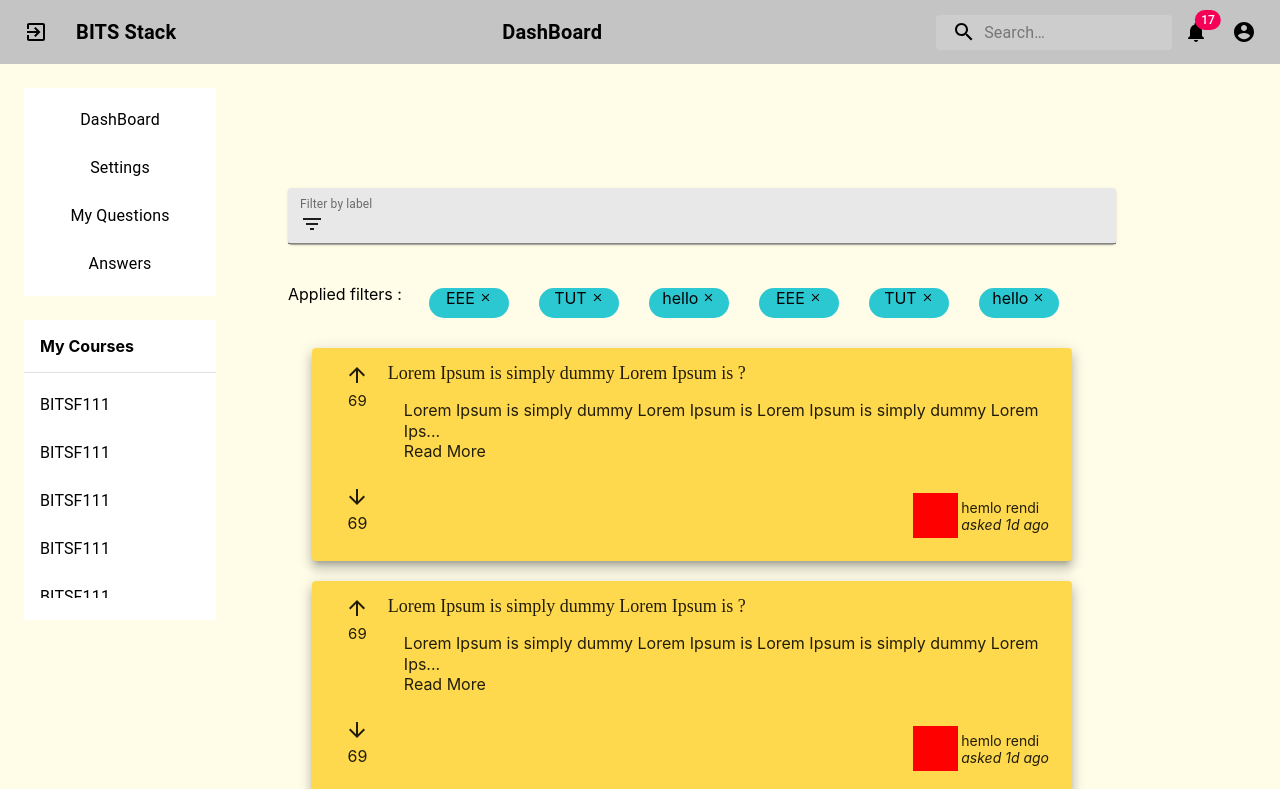
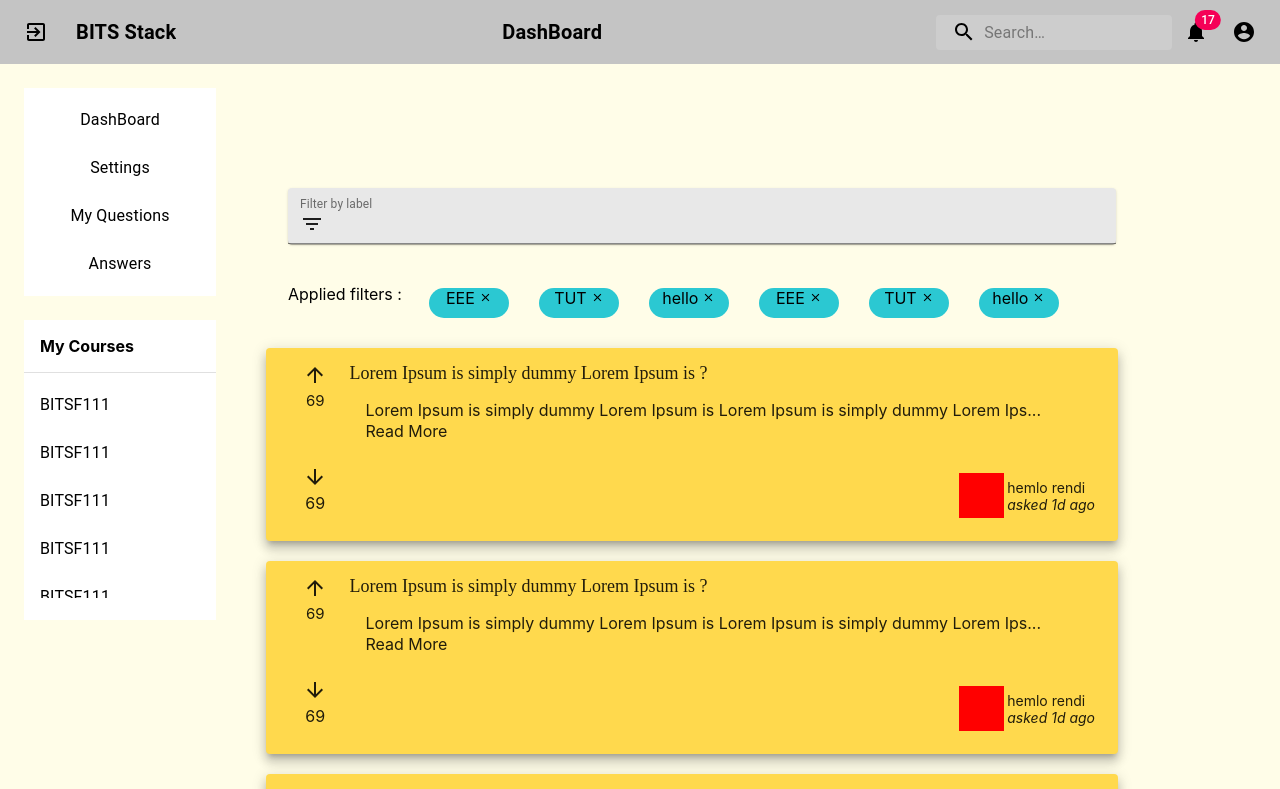
Before and after one commit to Devsoc-BPGC/BITS-STACK, a React (Create React App) app: page /filter in a window 1280 px wide. Shown: the top 789 px of the page. Built offline with nearby package versions, Linux system fonts and the light colour scheme.

Commit message:
minor width tweak

```diff
--- a/src/pages/filterPage/styles.js
+++ b/src/pages/filterPage/styles.js
@@ -8,7 +8,7 @@ import { makeStyles } from '@material-ui/core/styles';
       overflowX: 'hidden',
     },
     messages: {
-      width: '90%',
+      width: '100%',
       display: 'flex',
       justifyContent: 'center',
       padding: '10px',
```
